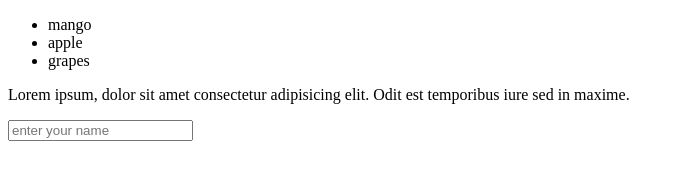
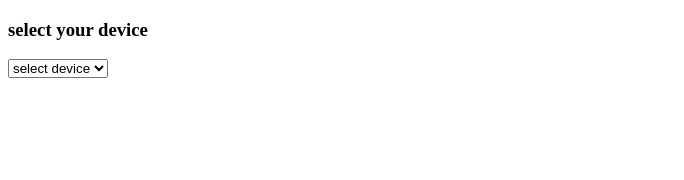
Before and after one commit to DHEERAJSONKAR/javascript, a plain HTML site: page part2/DomManipulation/index.html in a window 1280 px wide. Shown: the whole page, without its empty margins (0-684 px from the left). Drawn offline with Linux system fonts and the light colour scheme.

Commit message:
Add device selection dropdown and update paragraph on selection change; comment out previous event listeners

```diff
--- a/part2/DomManipulation/index.html
+++ b/part2/DomManipulation/index.html
@@ -36,13 +36,22 @@
         <li>Task 2</li>
         <li>Task 3</li>
      </ul> -->
-    <ul>
+    <!-- <ul>
         <li>mango</li>
         <li>apple</li>
         <li>grapes</li>
     </ul>
     <p>Lorem ipsum, dolor sit amet consectetur adipisicing elit. Odit est temporibus iure sed in maxime.</p>
-    <input type="text" placeholder="enter your name">
+    <input type="text" placeholder="enter your name"> -->
+    <h3 id = "device">select your device</h3>
+    <select>
+        <option selected disabled>select device</option>
+        <option value="apple">Apple</option>
+        <option value="samsung">Samsung</option>
+        <option value="oneplus">OnePlus</option>
+        <option value="google pixel">Google Pixel</option>
+        <option value="nokia">Nokia</option>
+    </select>
     <script src="script.js"></script>
 </body>
 
--- a/part2/DomManipulation/script.js
+++ b/part2/DomManipulation/script.js
@@ -88,13 +88,19 @@
 // ul.removeChild(li);
 // console.log(ul);
 
-let p = document.querySelector("p");
-p.addEventListener("dblclick", function(){
-    p.style.color = "red";
-});
-let input = document.querySelector("input");
-input.addEventListener("input", function(dets){
-    if(dets.data !== null)
-{
-    console.log(dets.data);
-}})
+// let p = document.querySelector("p");
+// p.addEventListener("dblclick", function(){
+//     p.style.color = "red";
+// });
+// let input = document.querySelector("input");
+// input.addEventListener("input", function(dets){
+//     if(dets.data !== null)
+// {
+//     console.log(dets.data);
+// }})
+
+let select = document.querySelector("select");
+let device = document.querySelector("#device");
+select.addEventListener("change", function(dets){
+    device.textContent = `${dets.target.value} device selected`;
+})
```
